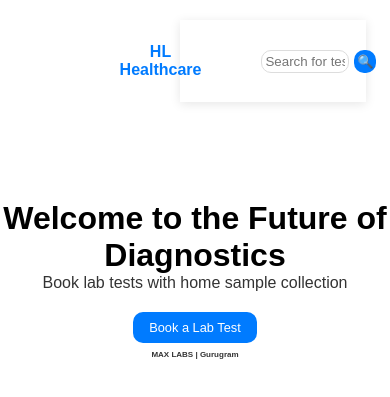
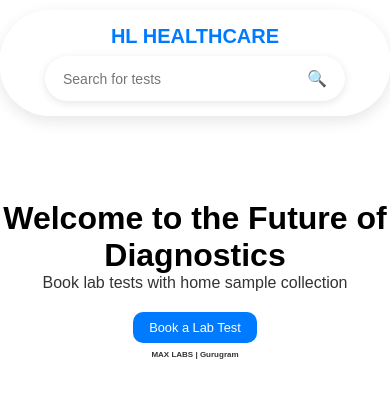
Before and after one commit to himanshuchitoria/lab, a plain HTML site: page index.html in a window 390 px wide. Shown: the top 397 px of the page. Drawn offline with Linux system fonts and the light colour scheme.

Commit message:
Update styles.css

```diff
--- a/styles.css
+++ b/styles.css
@@ -36,147 +36,114 @@ body::before {
 
 
 
-/* Navigation Bar */
+/* Header Container */
 header {
-    width: 80%;
+    background: transparent;
     position: fixed;
-    top: 0;
+    width: 100%;
+    top: 10px;
     left: 0;
-    background: white;
-    box-shadow: 0 2px 10px rgba(0, 0, 0, 0.1);
+    z-index: 1000;
     display: flex;
     justify-content: center;
-    padding: 15px;
-    margin-left: 180px;
-    margin-top: 20px;
 }
 
+/* Navigation Bar - Rounded Card Style */
 .nav-box {
     display: flex;
+    justify-content: space-between;
     align-items: center;
-    gap: 60px;
-    padding: 10px 20px;
-    border-radius: 20px;
+    background: rgba(255, 255, 255, 0.9);
+    padding: 12px 20px;
+    width: 90%;
+    max-width: 1100px;
+    border-radius: 50px;
+    box-shadow: 0 5px 15px rgba(0, 0, 0, 0.1);
+    backdrop-filter: blur(10px);
 }
 
+/* Logo Styling */
 .logo {
-    font-size: 1.5rem;
-    font-weight: bold;
+    font-size: 26px;
+    font-weight: 600;
     color: #007BFF;
+    text-transform: uppercase;
+    display: flex;
+    align-items: center;
 }
 
-.nav-links {
-    list-style: none;
-    display: flex;
-    gap: 20px;
-}
-
-.nav-links a {
-    text-decoration: none;
-    color: #333;
-    font-size: 1rem;
-    padding: 8px;
-    transition: 0.3s;
-}
-
-.nav-links a:hover {
-    color: #007BFF;
-}
-
-/* Search Bar */
+/* Search Box */
 .search-box {
     display: flex;
-    gap: 5px;
+    align-items: center;
+    background: #fff;
+    border-radius: 30px;
+    padding: 5px 15px;
+    box-shadow: 0 2px 8px rgba(0, 0, 0, 0.1);
+    width: 300px;
+    transition: all 0.3s ease-in-out;
 }
 
 .search-box input {
-    padding: 8px;
-    border-radius: 10px;
-    border: 1px solid #ddd;
+    border: none;
+    outline: none;
+    padding: 10px;
+    width: 100%;
+    font-size: 14px;
+    border-radius: 25px;
 }
 
 .search-box button {
-    padding: 8px;
-    border-radius: 10px;
-    background: #007BFF;
-    color: white;
+    background: none;
     border: none;
     cursor: pointer;
+    font-size: 18px;
+    padding: 8px;
+    transition: all 0.3s ease;
+    border-radius: 50%;
 }
 
-
+.search-box button:hover {
+    background: #007BFF;
+    color: #fff;
+}
 
 /* Responsive Design */
-@media screen and (max-width: 768px) {
-    header {
-        width: 90%; /* Adjust the width to be smaller */
+@media (max-width: 768px) {
+    .nav-box {
+        flex-direction: column;
+        align-items: center;
+        padding: 15px;
+        width: 95%;
     }
 
-    .nav-box {
-        flex-direction: row;
-        justify-content: space-between;
+    .logo {
+        font-size: 22px;
+        margin-bottom: 8px;
+    }
+
+    .search-box {
+        width: 100%;
+        max-width: 320px;
+    }
+}
+
+@media (max-width: 480px) {
+    .logo {
+        font-size: 20px;
+    }
+
+    .search-box {
+        max-width: 280px;
+        padding: 5px 10px;
+    }
+
+    .search-box input {
         padding: 8px;
     }
 
-    .logo {
-        font-size: 1.1rem; /* Slightly smaller */
-    }
-
-    .nav-links {
-        gap: 10px;
-    }
-
-    .nav-links a {
-        font-size: 0.85rem;
-        padding: 5px;
-    }
-
-    .search-box input {
-        width: 100px;
-        padding: 4px;
-    }
-
     .search-box button {
-        padding: 4px;
-        font-size: 0.85rem;
-    }
-}
-
-@media screen and (max-width: 480px) {
-    header {
-        width: 40%; /* Full width on small screens */
-
-
-    }
-
-    .nav-box {
-        flex-direction: row;
-        justify-content: space-between;
-        padding: 8px;
-        margin-right: 50px;
-    }
-
-    .logo {
-        font-size: 1rem; /* Even smaller */
-    }
-
-    .nav-links {
-        gap: 8px;
-    }
-
-    .nav-links a {
-        font-size: 0.8rem;
-        padding: 4px;
-    }
-
-    .search-box input {
-        width: 80px;
-        padding: 3px;
-    }
-
-    .search-box button {
-        padding: 3px;
-        font-size: 0.8rem;
+        font-size: 16px;
     }
 }
 
```
